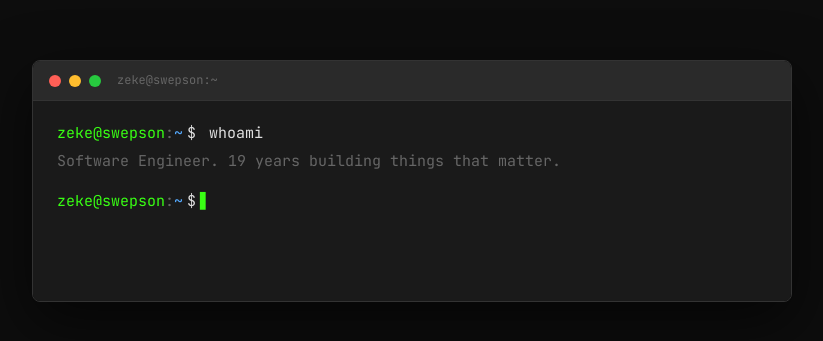
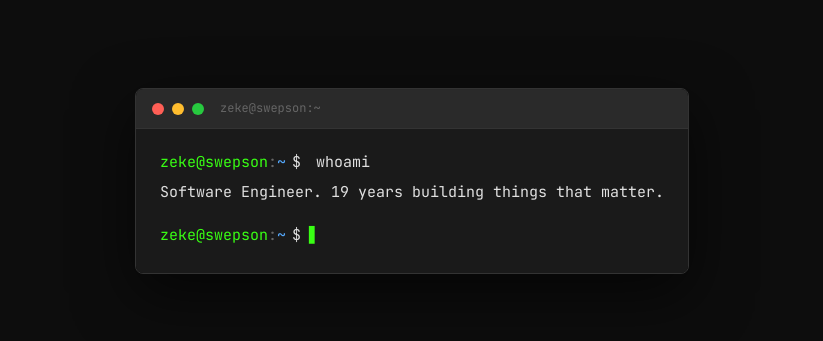
Before and after one commit to xephoid/xephoid.github.io, a React (Vite) app: page / in a window 1280 px wide. Shown: the part 219-560 px from the top of the page, without its empty margins (228-1051 px from the left). Built offline with nearby package versions, Linux system fonts and the light colour scheme.

Commit message:
feat: wire up typewriter effect in App

```diff
--- a/src/App.tsx
+++ b/src/App.tsx
@@ -1,35 +1,27 @@
 import React from "react";
+import { TerminalWindow } from "./components";
+import { PromptLine } from "./components";
+import { Output } from "./components";
+import { useTypewriter } from "./hooks/useTypewriter";
 import "./App.css";
 
 function App() {
+  const line1 = useTypewriter("whoami", 60, 300);
+  const line2 = useTypewriter(
+    "Software Engineer. 19 years building things that matter.",
+    30,
+    1200
+  );
+  const showCursor = line2.length > 0;
+
   return (
-    <div className="terminal-window">
-      <div className="terminal-header">
-        <span className="terminal-dot red" />
-        <span className="terminal-dot yellow" />
-        <span className="terminal-dot green" />
-        <span className="terminal-title">zeke@swepson:~</span>
-      </div>
-      <div className="terminal-body">
-        <p className="prompt">
-          <span className="prompt-user">zeke@swepson</span>
-          <span className="prompt-sep">:</span>
-          <span className="prompt-path">~</span>
-          <span className="prompt-dollar">$</span>
-          <span className="prompt-cmd"> whoami</span>
-        </p>
-        <p className="output">
-          Software Engineer. 19 years building things that matter.
-        </p>
-        <p className="prompt">
-          <span className="prompt-user">zeke@swepson</span>
-          <span className="prompt-sep">:</span>
-          <span className="prompt-path">~</span>
-          <span className="prompt-dollar">$</span>
-          <span className="cursor">▋</span>
-        </p>
-      </div>
-    </div>
+    <main className="app">
+      <TerminalWindow>
+        <PromptLine command={line1} />
+        {line2 && <Output>{line2}</Output>}
+        {showCursor && <PromptLine showCursor />}
+      </TerminalWindow>
+    </main>
   );
 }
 
```
